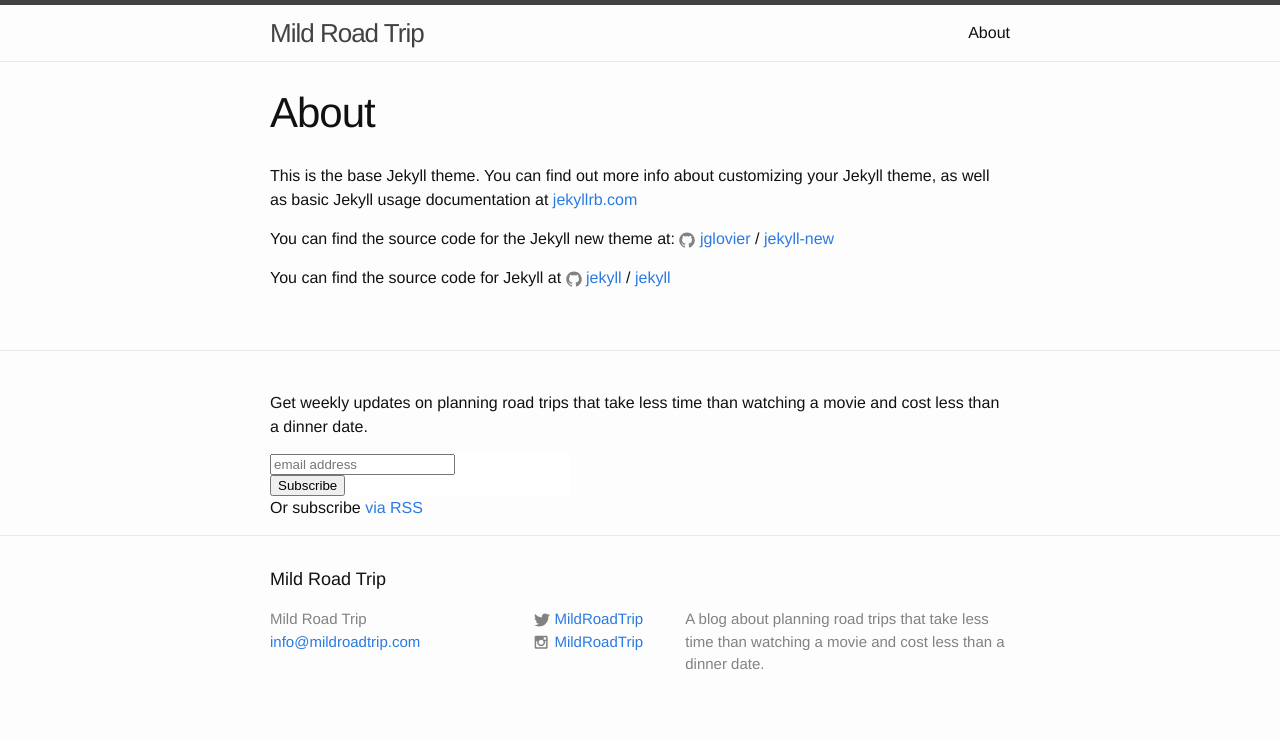
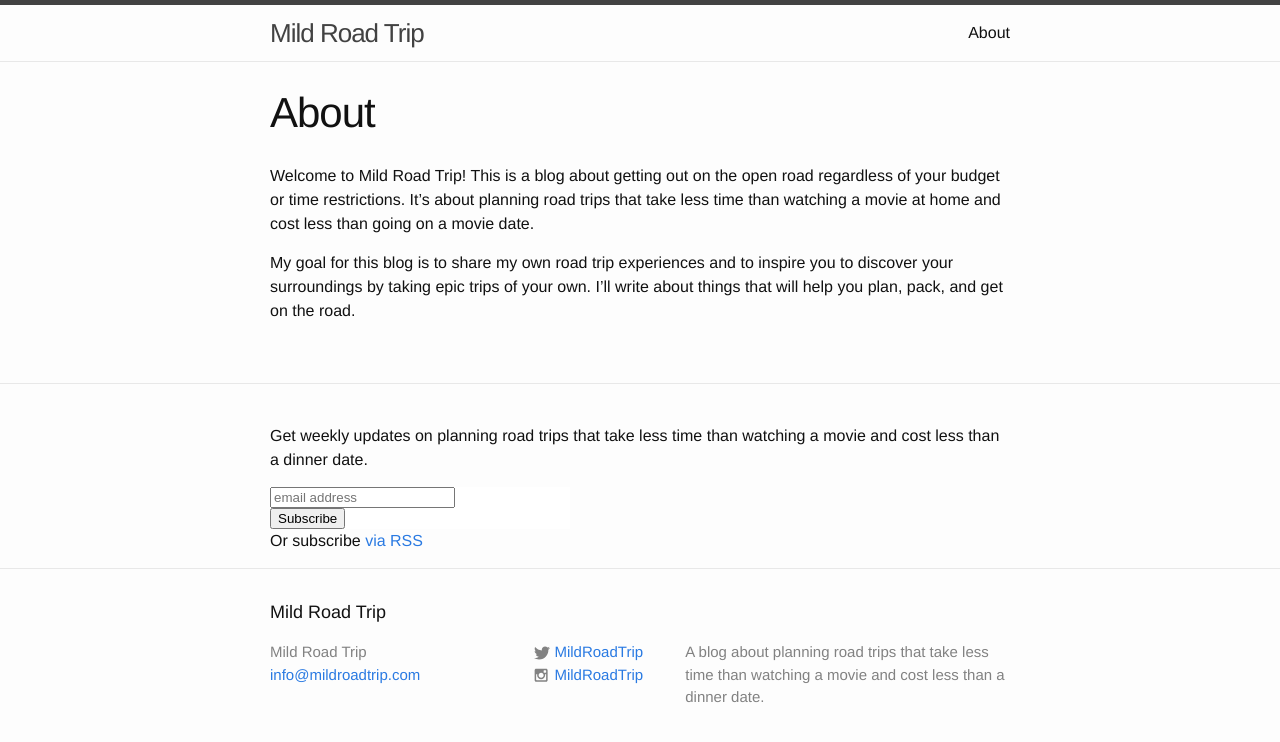
Before and after one commit to codazoda/mildroadtrip, a Jekyll site: the page built from about.md, in a window 1280 px wide. Shown: the top 742 px of the page. Built offline with Jekyll 4.4.1, drawn with Linux system fonts in a browser that asks for light colours; comment, search, counter and statistics services are not loaded.

Commit message:
Updated the about page.

```diff
--- a/about.md
+++ b/about.md
@@ -4,12 +4,6 @@ title: About
 permalink: /about/
 ---
 
-This is the base Jekyll theme. You can find out more info about customizing your Jekyll theme, as well as basic Jekyll usage documentation at [jekyllrb.com](http://jekyllrb.com/)
+Welcome to Mild Road Trip! This is a blog about getting out on the open road regardless of your budget or time restrictions. It’s about planning road trips that take less time than watching a movie at home and cost less than going on a movie date.
 
-You can find the source code for the Jekyll new theme at:
-{% include icon-github.html username="jglovier" %} /
-[jekyll-new](https://github.com/jglovier/jekyll-new)
-
-You can find the source code for Jekyll at
-{% include icon-github.html username="jekyll" %} /
-[jekyll](https://github.com/jekyll/jekyll)
+My goal for this blog is to share my own road trip experiences and to inspire you to discover your surroundings by taking epic trips of your own. I’ll write about things that will help you plan, pack, and get on the road.
```
